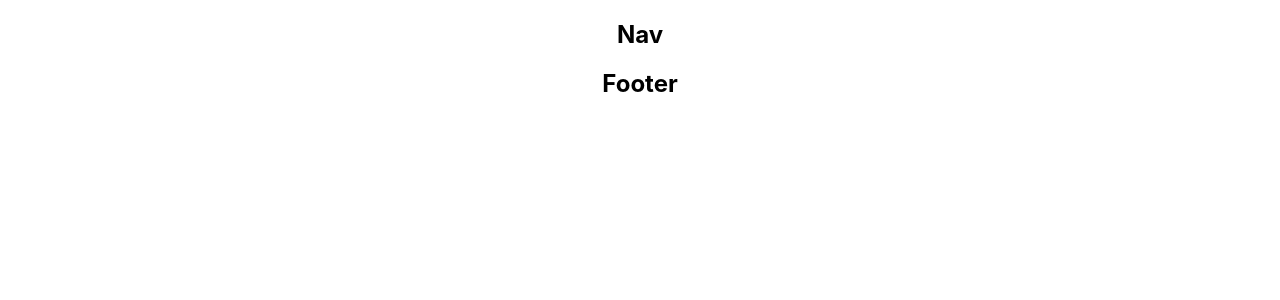
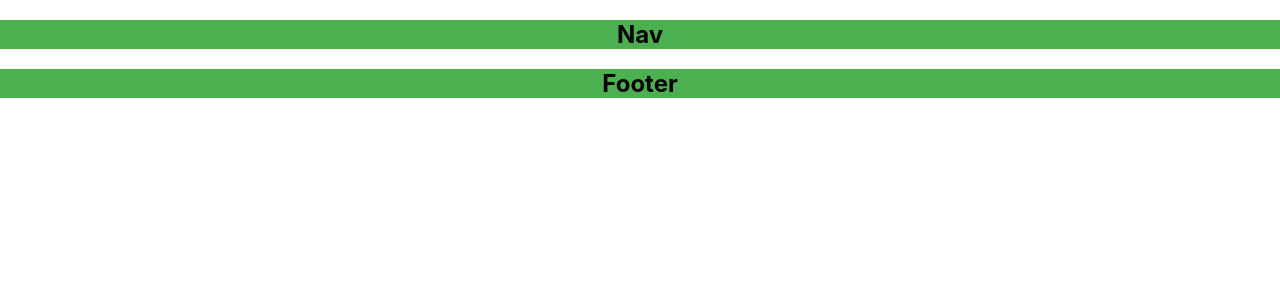
Before and after one commit to poplockndrop1t/golfBuddy, a React (Create React App) app: page / in a window 1280 px wide. Shown: the top 300 px of the page. Built offline with nearby package versions, Linux system fonts and the light colour scheme.

Commit message:
Add basic styling to nav and footer

```diff
--- a/src/Footer/Footer.css
+++ b/src/Footer/Footer.css
@@ -0,0 +1,3 @@
+.footerContainer {
+  background-color: #4caf50;
+}
--- a/src/Footer/Footer.js
+++ b/src/Footer/Footer.js
@@ -3,7 +3,7 @@ import './Footer.css';
 
 function Footer() {
   return (
-    <div>
+    <div className="footerContainer">
       <h2>Footer</h2>
     </div>
   )
--- a/src/Nav/Nav.css
+++ b/src/Nav/Nav.css
@@ -0,0 +1,3 @@
+.navContainer {
+  background-color: #4caf50;
+}
--- a/src/Nav/Nav.js
+++ b/src/Nav/Nav.js
@@ -3,7 +3,7 @@ import './Nav.css';
 
 function Nav() {
   return (
-    <div>
+    <div className="navContainer">
       <h2>Nav</h2>
     </div>
   )
```
